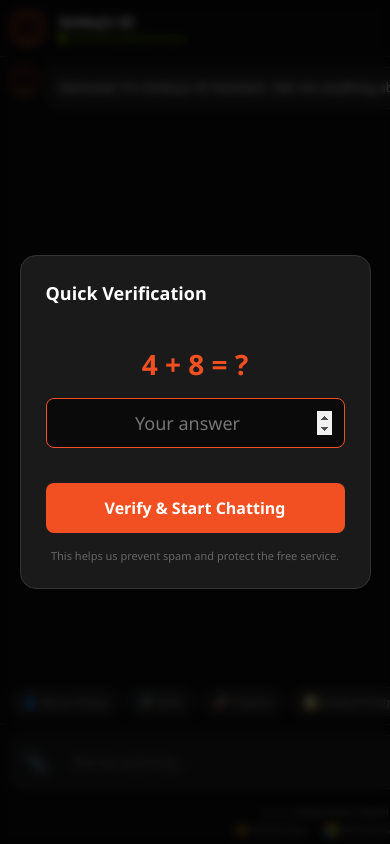
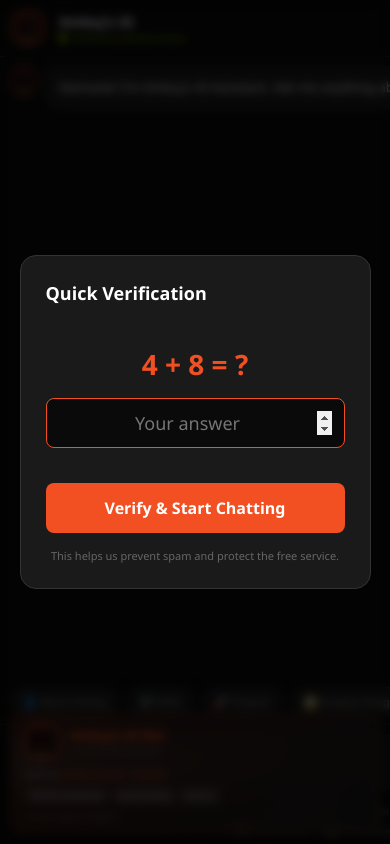
Before and after one commit to Ambuj123-lab/ambuj-ms-bot-framework, a website: page public/index.html in a window 390 px wide. Shown: the top 844 px of the page. Drawn offline with nearby package versions, Linux system fonts and the light colour scheme.

Commit message:
feat: Compact floating branding on mobile - corporate look

```diff
--- a/public/index.html
+++ b/public/index.html
@@ -631,8 +631,54 @@
 
         /* Mobile Responsive - Optimized for Widget Embedding */
         @media (max-width: 768px) {
+
+            /* Compact floating branding for mobile */
             .floating-branding {
-                display: none;
+                display: block;
+                bottom: 10px;
+                left: 10px;
+                right: 10px;
+                width: auto;
+                max-width: none;
+                padding: 10px 14px;
+                border-radius: 12px;
+            }
+
+            .floating-branding .branding-header {
+                gap: 10px;
+                margin-bottom: 8px;
+            }
+
+            .floating-branding .branding-logo {
+                width: 35px;
+                height: 35px;
+            }
+
+            .floating-branding .branding-name {
+                font-size: 13px;
+            }
+
+            .floating-branding .branding-subtitle {
+                font-size: 9px;
+            }
+
+            .floating-branding .branding-info {
+                font-size: 10px;
+                margin-bottom: 6px;
+            }
+
+            .floating-branding .tech-badges {
+                gap: 4px;
+                margin-bottom: 6px;
+            }
+
+            .floating-branding .tech-badge {
+                font-size: 8px;
+                padding: 3px 6px;
+            }
+
+            .floating-branding .lang-info {
+                font-size: 9px;
             }
 
             .header {
```
